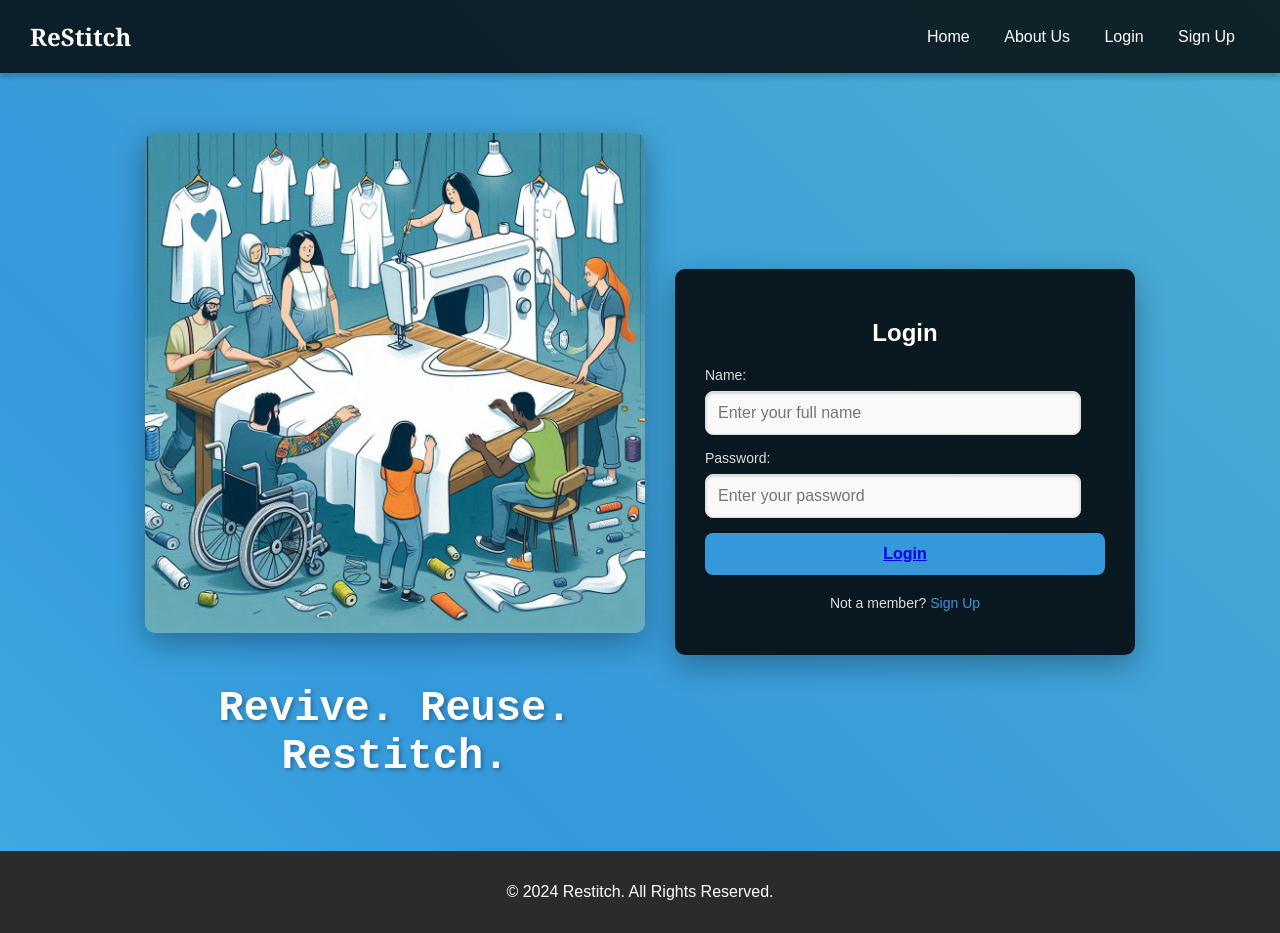
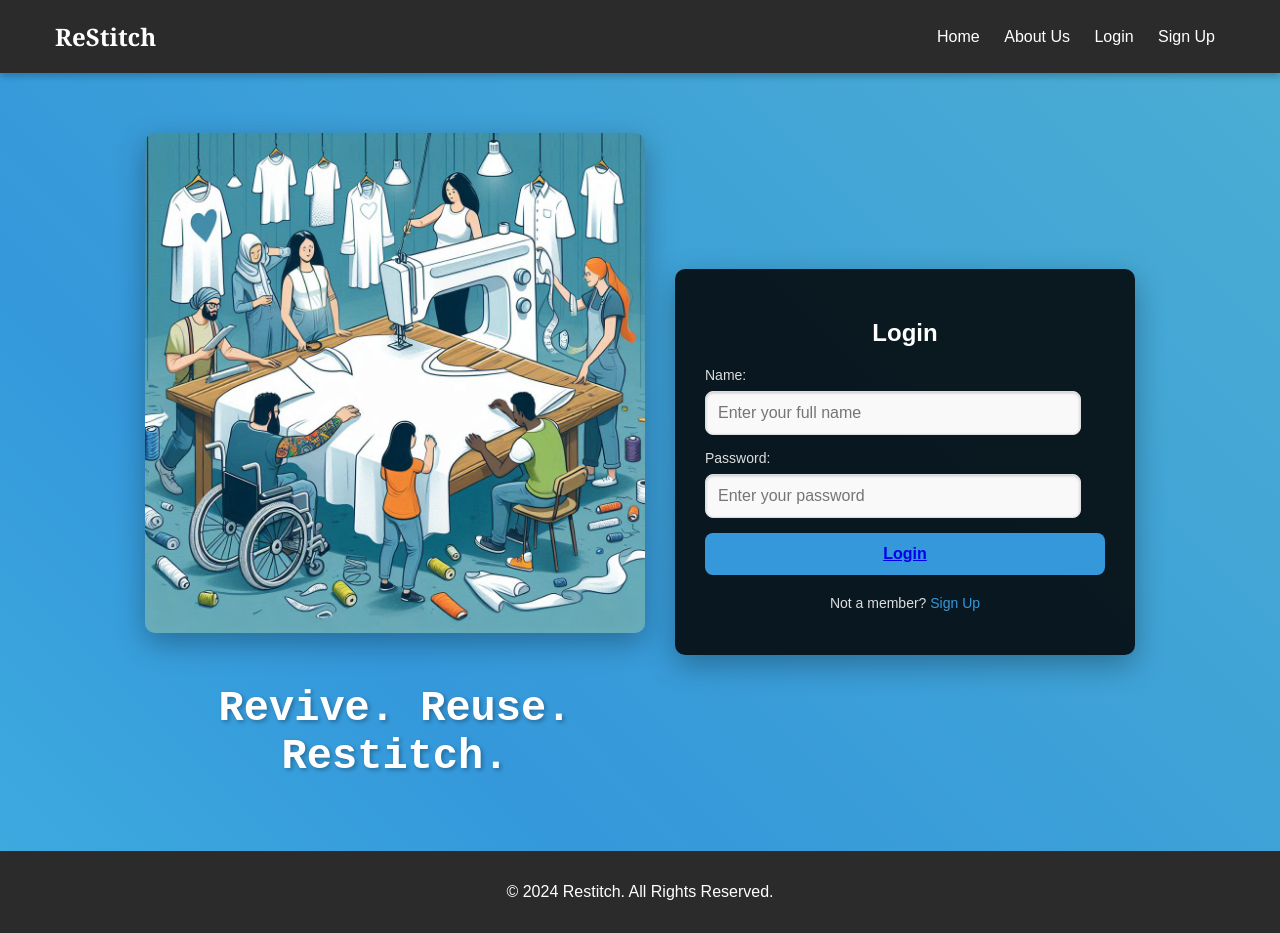
Before and after one commit to Manit010/ReStitches, a plain HTML site: page login.html in a window 1280 px wide. Drawn offline with Linux system fonts and the light colour scheme.

Commit message:
Changed NavBar

```diff
--- a/styleInUp.css
+++ b/styleInUp.css
@@ -15,14 +15,17 @@
             100% { background-position: 0% 50%; }
         }
 
-        /* Navbar */
+/* Navbar Styling */
 .navbar {
     display: flex;
     justify-content: space-between;
     align-items: center;
-            padding: 20px 30px;
-            background: rgba(0, 0, 0, 0.8);
+    padding: 4px 55px;
+    background: #2b2b2b;
     color: white;
+    position: sticky;
+    top: 0;
+    z-index: 1000;
     box-shadow: 0 4px 6px rgba(0, 0, 0, 0.2);
 }
 
@@ -30,18 +33,16 @@
     font-family: 'Georgia', serif;
     font-size: 24px;
     color: white;
-            margin: 0;
 }
 
-        .navbar div a {
+.navbar a {
     color: white;
     text-decoration: none;
-            margin: 0 15px;
+    margin: 0 10px;
     font-size: 16px;
-            transition: color 0.3s ease;
 }
 
-        .navbar div a:hover {
+.navbar a:hover {
     color: #3498db;
 }
 
```
Lines whose indentation alone changed are shown as unchanged.
